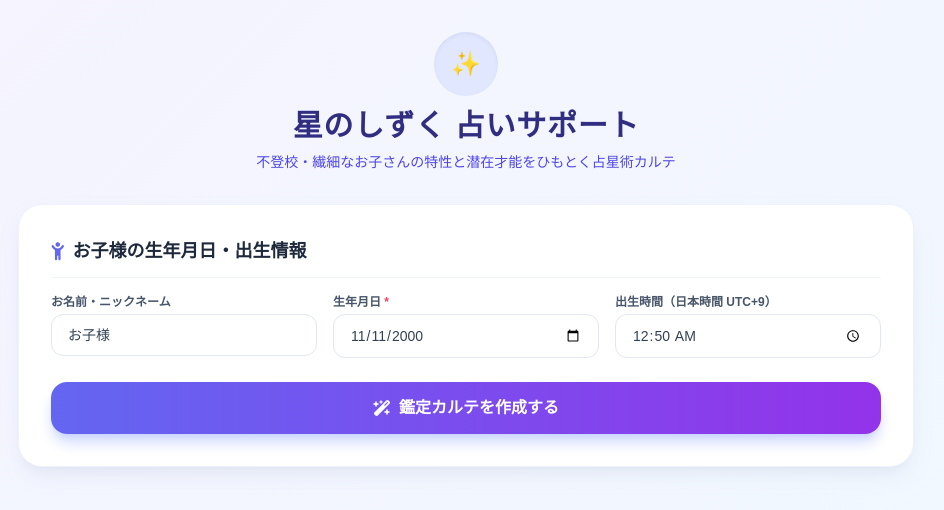
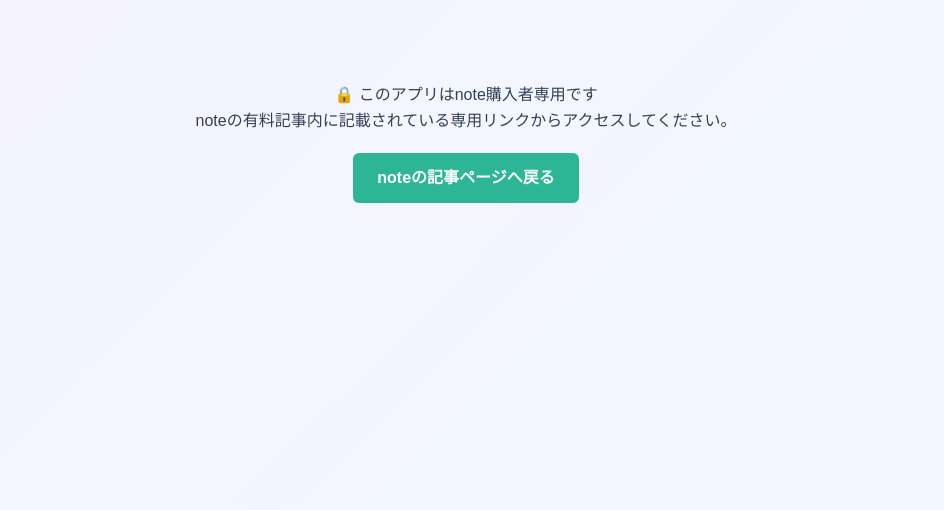
Before and after one commit to neroli-project/Stellacoco-app, a plain HTML site: page index.html in a window 1280 px wide. Shown: the whole page, without its empty margins (174-1118 px from the left). Drawn offline with nearby package versions, Linux system fonts and the light colour scheme; a web font is replaced by a local one.

Commit message:
Add files via upload

```diff
--- a/index.html
+++ b/index.html
@@ -39,6 +39,49 @@
       <h1 class="text-2xl sm:text-3xl font-bold text-indigo-900 tracking-wide">星のしずく 占いサポート</h1>
       <p class="text-xs sm:text-sm text-indigo-600 mt-2 font-medium">不登校・繊細なお子さんの特性と潜在才能をひもとく占星術カルテ</p>
     </header>
+
+<!-- ▼ ここからコピー ▼ -->
+<script>
+  (function() {
+    // 1. ここに好きな合言葉（鍵）を設定してください
+    const SECRET_KEY = "neroli";
+
+    // 2. あなたのnote記事のURL（鍵なしでアクセスされた時の案内先）
+    const NOTE_URL = "https://note.com";
+
+    const STORAGE_KEY = "app_unlocked_status";
+    const urlParams = new URLSearchParams(window.location.search);
+    const keyParam = urlParams.get("key");
+
+    // URLに正しい鍵がついているかチェック
+    if (keyParam === SECRET_KEY) {
+      // 正しければブラウザに「認証済み」を記憶させる
+      localStorage.setItem(STORAGE_KEY, SECRET_KEY);
+      // URLの末尾の「?key=...」を消してスッキリさせる（スクショ対策）
+      window.history.replaceState({}, document.title, window.location.pathname);
+    }
+
+    // ブラウザに正しい鍵が記憶されているかチェック
+    const savedKey = localStorage.getItem(STORAGE_KEY);
+    if (savedKey !== SECRET_KEY) {
+      // 鍵がない場合は画面を書き換えてブロックする
+      document.addEventListener("DOMContentLoaded", function() {
+        document.body.innerHTML = `
+          <div style="text-align: center; padding: 50px 20px; font-family: sans-serif; line-height: 1.6;">
+            <h2>🔒 このアプリはnote購入者専用です</h2>
+            <p>noteの有料記事内に記載されている専用リンクからアクセスしてください。</p>
+            <a href="${NOTE_URL}" style="display: inline-block; margin-top: 20px; padding: 12px 24px; background: #2cb696; color: #fff; text-decoration: none; border-radius: 6px; font-weight: bold;">
+              noteの記事ページへ戻る
+            </a>
+          </div>
+        `;
+      });
+    }
+  })();
+</script>
+<!-- ▲ ここまでコピー ▲ -->
+
+
 
     <!-- 入力フォーム -->
     <div class="bg-white rounded-3xl p-6 sm:p-8 card-shadow mb-8 no-print border border-indigo-50">
@@ -912,6 +955,18 @@
         btn.classList.remove('bg-emerald-600');
       }, 2000);
     }
+
+
+  // 鍵が正しい時だけ script.js を読み込む
+  if (localStorage.getItem("app_unlocked_status") === "neroli") { // ←ここも設定した鍵と同じにする
+    const s = document.createElement("script");
+    s.src = "script.js";
+    document.body.appendChild(s);
+  }
+
+
+
+
   </script>
 </body>
 </html>
```
